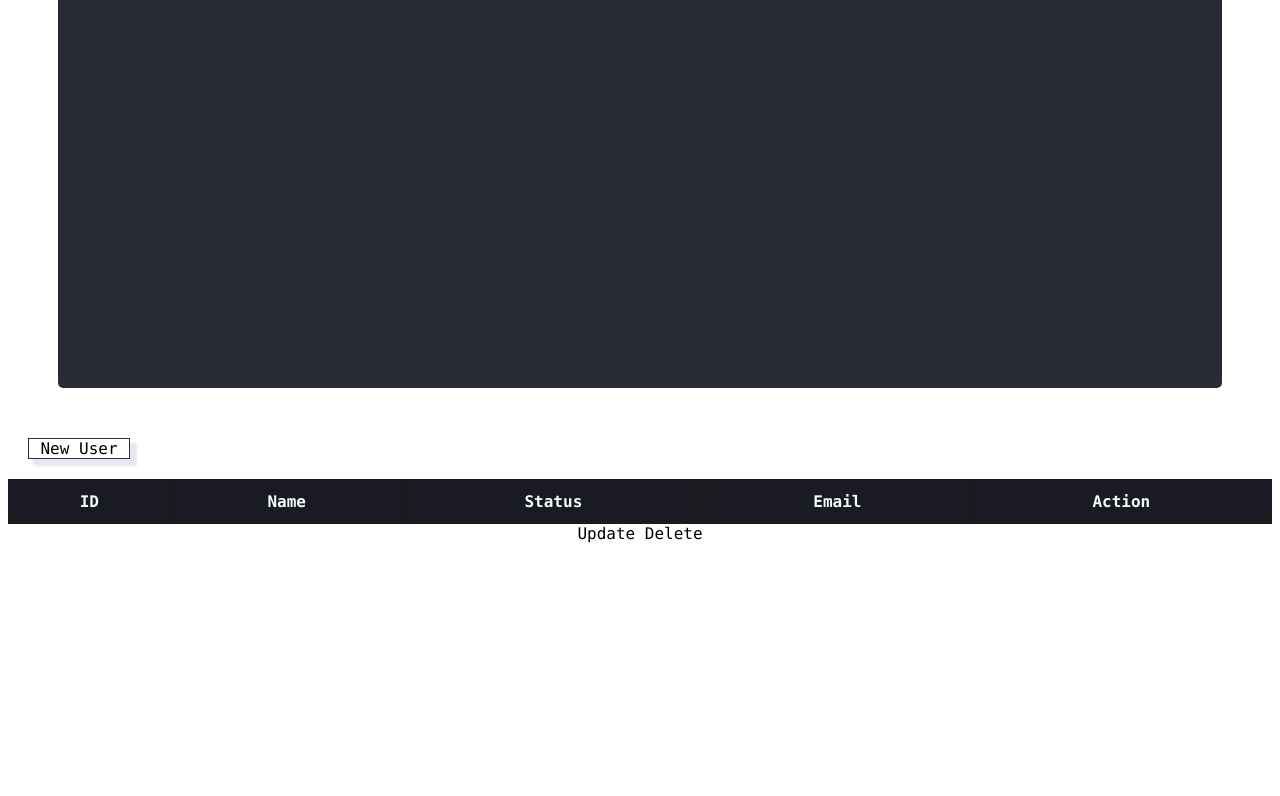
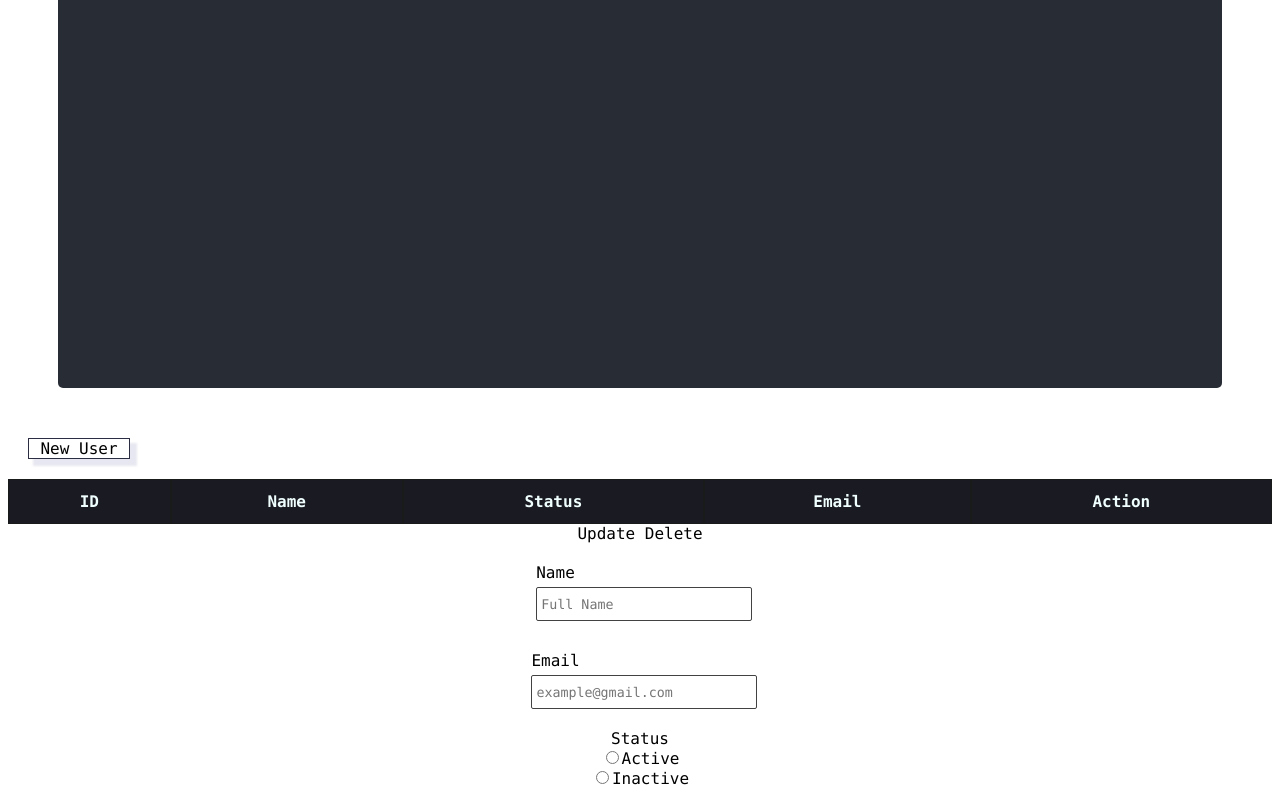
Before and after one commit to nurgul-ths/CRUDOperationsApp, a React (Create React App) app in the folder client/: page / in a window 1280 px wide. Shown: the part 472-1268 px from the top of the page. Before the commit the page ends 1023 px from the top, so only its background shows below. Built offline with nearby package versions, Linux system fonts and the light colour scheme.

Commit message:
add radio button

```diff
--- a/client/src/App.js
+++ b/client/src/App.js
@@ -7,17 +7,17 @@ function App() {
             <header className='App-header'>
                 Application
             </header>
-            <div class="container">
+            <div className="container">
 
-                <div class="box-justify-between">
-                    <a href="/add-user" class="border-shadow">
-                        <span class="text-main"> New User </span>
+                <div className="box-justify-between">
+                    <a href="/add-user" className="border-shadow">
+                        <span className="text-main"> New User </span>
                     </a>
                 </div>
 
                 <form action='/' method='POST'>
                     <table >
-                        <thead class="thead">
+                        <thead className="thead">
                             <tr>
                                 <th>ID</th>
                                 <th>Name</th>
@@ -29,15 +29,36 @@ function App() {
                     </table>
                 </form>
 
-                <a href="/add-user" class="border-shadow">
+                <a href="/add-user" className="border-shadow">
                     <span class="text-main"> Update </span>
                 </a>
 
 
-                <a href="/add-user" class="border-shadow">
+                <a href="/add-user" className="border-shadow">
                     <span class="text-main"> Delete </span>
                 </a>
             </div>
+            <form method='POST' id="add-user">
+                <div className="new-user">
+                    <div className="group">
+                        <label for='name'>Name</label>
+                        <input className ="name-email"type="text" name='name' placeholder="Full Name"/>
+                    </div>
+                    <div class="group">
+                        <label for='email'>Email</label>
+                        <input class ="name-email" type="text" name='email' placeholder="example@gmail.com"/>
+                    </div>
+                    <label>Status</label>
+                        <div class="radio">
+                            <input type="radio" name="status" value="inactive"/>
+                            <label>Active</label>
+                        </div>
+                        <div class="radio">
+                            <input type="radio" name="status" value="active"/>
+                            <label>Inactive</label>
+                        </div>
+                </div>
+            </form>
         </div>
     )
 }
```
